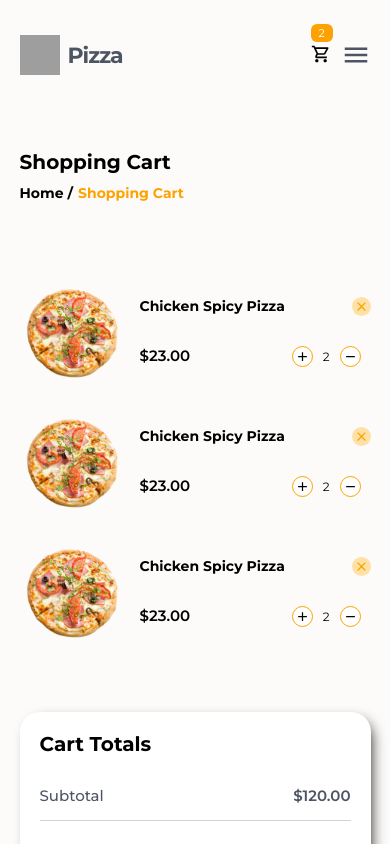
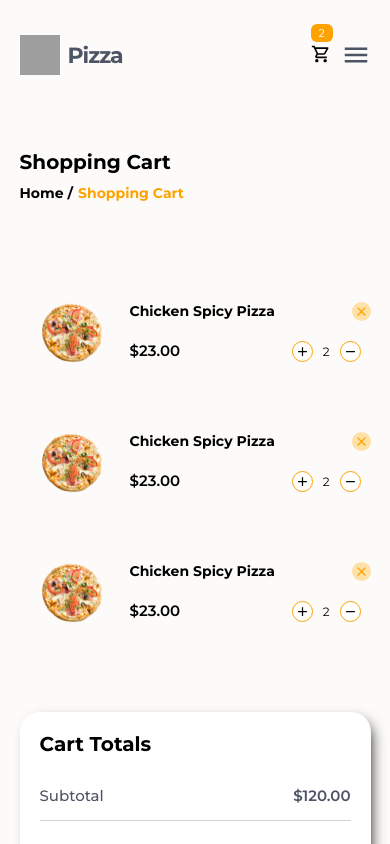
Before and after one commit to Kwesi-dev/pizza-shop, a React (Create React App) app in the folder frontend/: page /cart in a window 390 px wide. Shown: the top 844 px of the page. Built offline with nearby package versions, Linux system fonts and the light colour scheme; grey boxes are pictures that could not be loaded.

Commit message:
working on responsiveness

```diff
--- a/frontend/src/components/cartMobile/cartMobile.scss
+++ b/frontend/src/components/cartMobile/cartMobile.scss
@@ -1,6 +1,10 @@
 @use "../../utils/globals" as *;
 .cartMobile{
     width: 100%;
+    display: none;
+    @include PhoneLarge{
+        display: block;
+    }
     &-product{
         width: 100%;
         display: flex;
@@ -9,7 +13,7 @@
         .cartMobile-info{
             flex: 3;
             .info-top{
-                margin-bottom: 30px;
+                margin-bottom: 20px;
                 display: flex;
                 justify-content: space-between;
                 h2{
@@ -56,8 +60,8 @@
     img{
         width: 100px;
         height: 100px;
-        object-fit: cover;
-        margin-right: 20px;
+        object-fit: contain;
+        margin-right: 10px;
         flex: 1;
     }
 }
```
